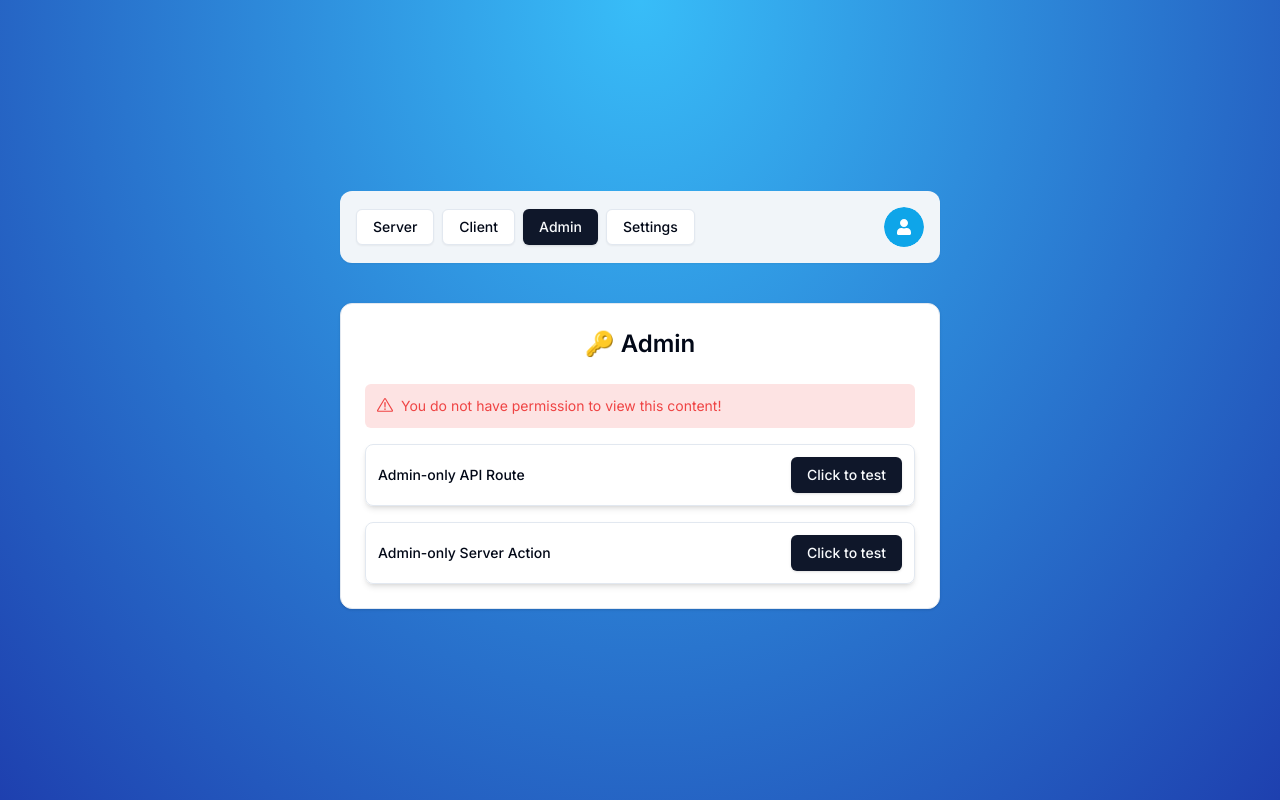
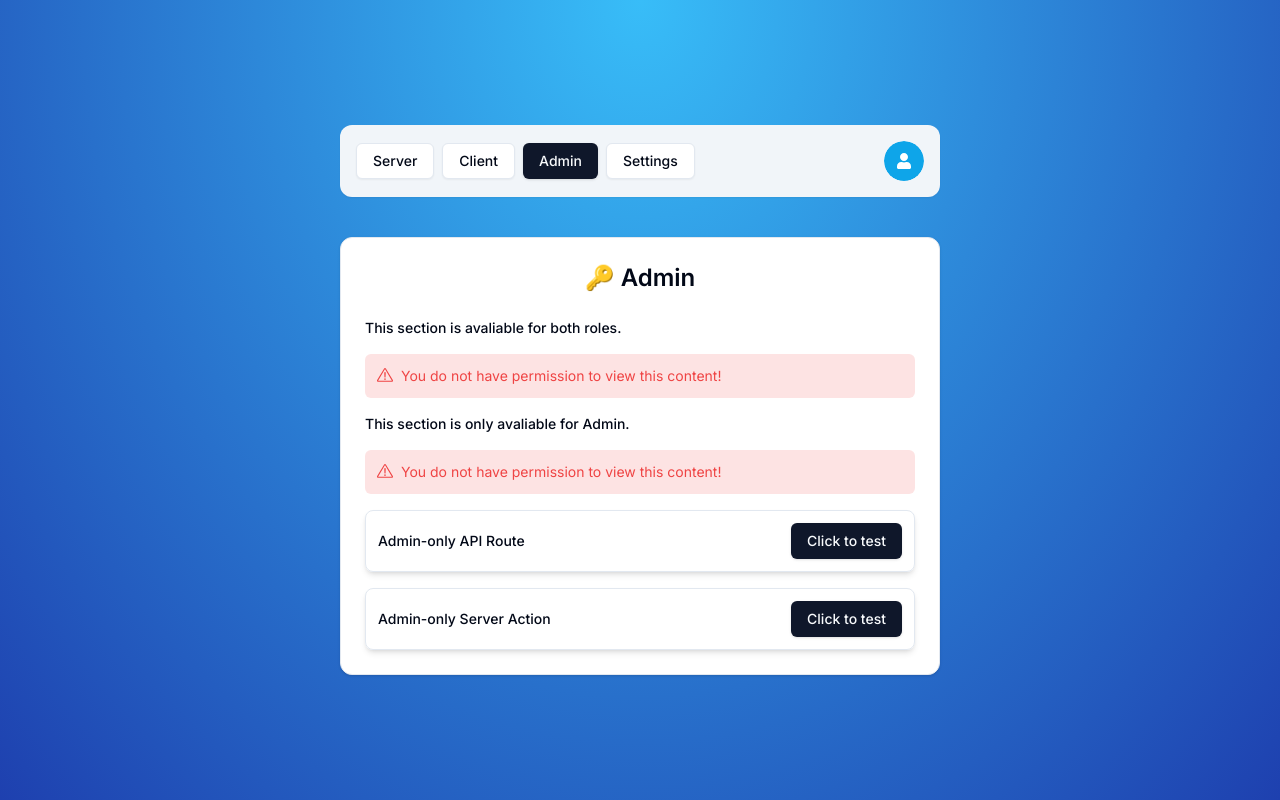
Before and after one commit to Scott-Zeta/Auth-Toolkit, a Next.js app: page /admin in a window 1280 px wide. Built offline with nearby package versions, Linux system fonts and the light colour scheme; no server answers.

Commit message:
add addtional demo section

```diff
--- a/app/(protected)/admin/page.tsx
+++ b/app/(protected)/admin/page.tsx
@@ -17,8 +17,17 @@ const AdminPage = () => {
         <p className="text-2xl font-semibold text-center">🔑 Admin</p>
       </CardHeader>
       <CardContent className="space-y-4">
+        <p className="text-sm font-medium">
+          This section is avaliable for both roles.
+        </p>
         <RoleGate allowedRole={[UserRole.ADMIN, UserRole.USER]}>
           <FormSuccess message="You are allowed to see this content!" />
+        </RoleGate>
+        <p className="text-sm font-medium">
+          This section is only avaliable for Admin.
+        </p>
+        <RoleGate allowedRole={[UserRole.ADMIN]}>
+          <FormSuccess message="Only admins are allowed to see this content!" />
         </RoleGate>
         <div className="flex flex-row items-center justify-between rounded-lg border p-3 shadow-md">
           <p className="text-sm font-medium">Admin-only API Route</p>
```
